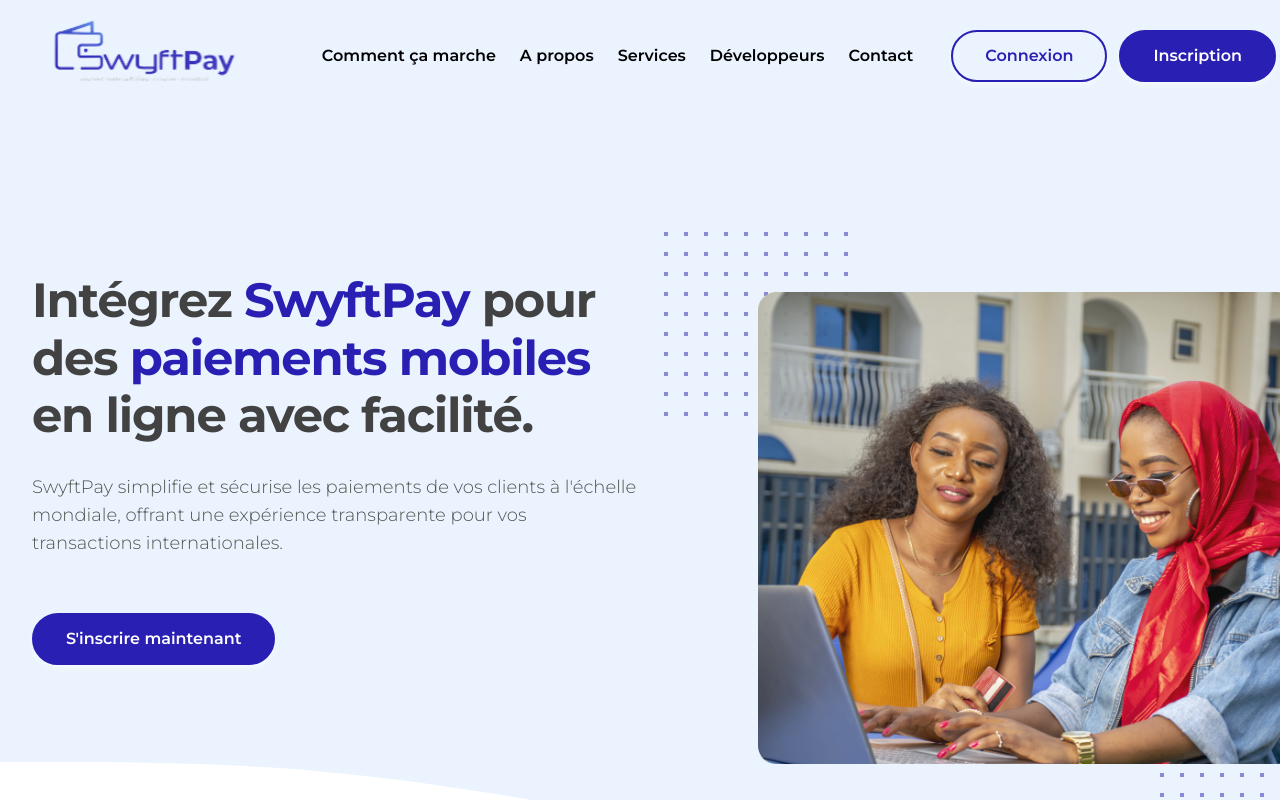
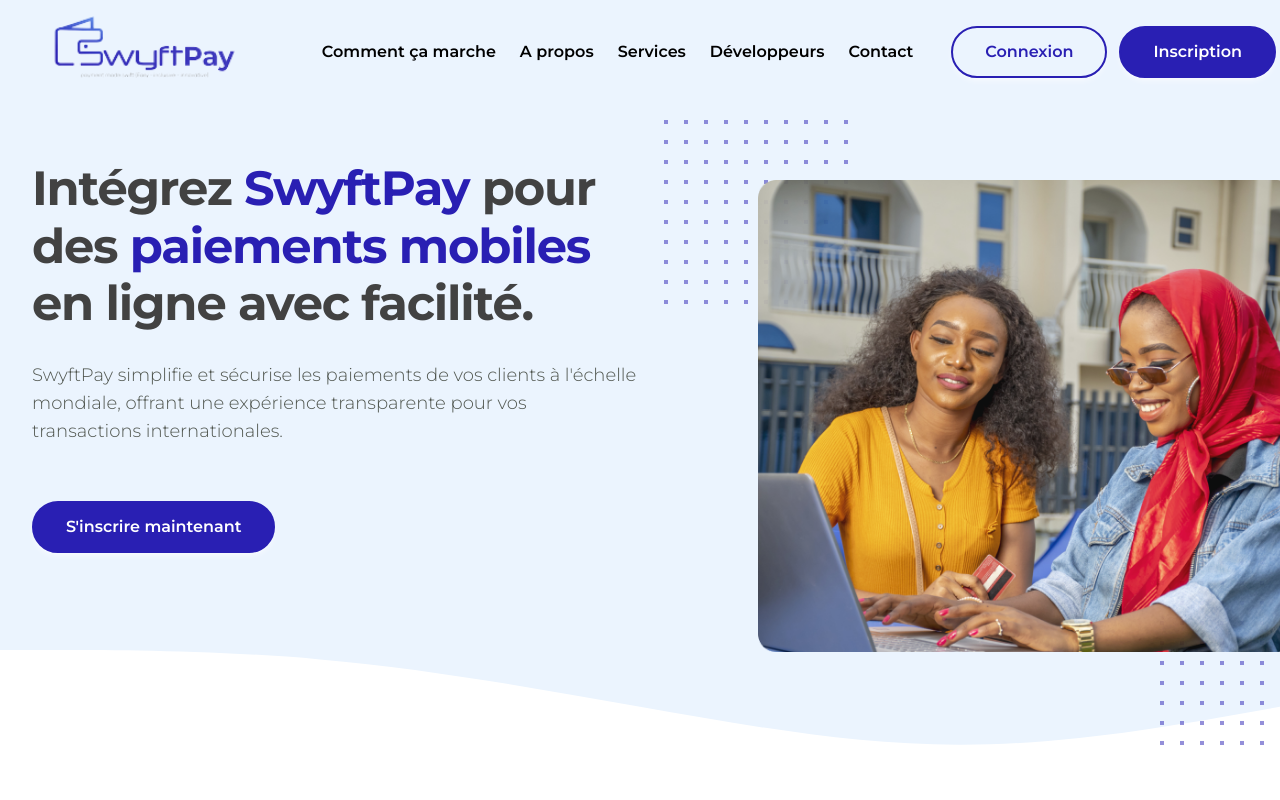
Before and after one commit to swyftpay-drc/frontend, a Next.js app: page / in a window 1280 px wide. Shown: the top 800 px of the page. Built offline with nearby package versions, Linux system fonts and the light colour scheme.

Commit message:
refactor:update images

```diff
--- a/src/components/client/home/testimonial-section/index.tsx
+++ b/src/components/client/home/testimonial-section/index.tsx
@@ -2,8 +2,7 @@
 import Avatar from "@/components/ui/avatar/Avatar";
 import SectionTitle from "../../layouts/section-title";
 import TestimonialCard from "./Card";
-import { IconPaint, IconCalendar, IconConfig } from "@/components/ui/icons";
-import Image from "next/image";
+import avatar from "@/assets/images/rkota.jpeg";
 
 export type TestimonialSectionProps = {
   title?: string;
@@ -24,21 +23,21 @@
           client={{ name: "Rosaire Kota", profession: "Developpeur" }}
           text="Cette plateforme a transformé la gestion de mes finances. Son interface conviviale et ses fonctionnalités puissantes m'ont permis de suivre et de gérer efficacement toutes mes transactions en un seul endroit. Une solution vraiment indispensable."
         >
-          <Avatar src="/docs/images/people/profile-picture-5.jpg" />
+          <Avatar src={avatar} />
         </TestimonialCard>
 
         <TestimonialCard
           client={{ name: "Benjamin Tondase", profession: "Entrepreneur" }}
           text="J'ai cherché pendant longtemps une solution pour centraliser mes investissements en ligne. Cette plateforme offre une intégration fluide avec diverses institutions financières, facilitant la gestion de mon portefeuille. Je la recommande vivement ."
         >
-          <Avatar src="/docs/images/people/profile-picture-5.jpg" />
+          <Avatar src={avatar} />
         </TestimonialCard>
 
         <TestimonialCard
           client={{ name: "Rosaire Kota", profession: "Developpeur" }}
           text="J'ai cherché pendant longtemps une solution pour centraliser mes investissements en ligne. Cette plateforme offre une intégration fluide avec diverses institutions financières, facilitant la gestion de mon portefeuille. Je la recommande vivement ."
         >
-          <Avatar src="/docs/images/people/profile-picture-5.jpg" />
+          <Avatar src={avatar} />
         </TestimonialCard>
       </div>
     </div>
--- a/src/components/client/layouts/navbar/index.tsx
+++ b/src/components/client/layouts/navbar/index.tsx
@@ -2,7 +2,7 @@
 import { BaseContainer } from "@/components/ui/container/BaseContainer";
 import { Button } from "@/components/ui/button";
 import Link from "next/link";
-import React, { useState } from "react";
+import React, {useEffect, useState} from "react";
 import { Logo } from "@/components/logo";
 import { IconMenu } from "@/components/ui/icons/Menu";
 import { IconClose } from "@/components/ui/icons";
@@ -18,6 +18,22 @@
 const Navbar: React.FC = () => {
   const [isDropdownOpen, setIsDropdownOpen] = useState(false);
   const [isActive, setIsActive] = useState(false);
+  const [isSticky, setIsSticky]= useState(false);
+
+  const handleSticky =() =>{
+    if(window.scrollY >100){
+      setIsSticky(true)
+      return
+    }
+    setIsSticky(false)
+  }
+  useEffect(() => {
+    document.addEventListener('scroll', handleSticky);
+    return () => {
+      document.removeEventListener('scroll', handleSticky);
+    };
+  }, []);
+
 
   const handleActiveMenu = () => {
     setIsActive(true);
@@ -45,8 +61,8 @@
     );
   };
   return (
-    <div className="w-full   bg-primary-400 relative">
-      <div className="w-full py-4 flex flex-row items-center justify-between mx-auto max-w-7xl px-4 sm:px-6 md:px-8 xl:px-1">
+    <div className={`w-full ${ isSticky?'bg-white/90 shadow-[rgba(7,_65,_210,_0.1)_0px_9px_30px] ':'bg-primary-400 '} transition-all duration-300 ease-in-out fixed top-0 z-50`}>
+      <div className="w-full py-3 flex flex-row items-center justify-between mx-auto max-w-7xl px-4 sm:px-6 md:px-8 xl:px-1">
         <div className="flex justify-between items-center p-0 z-50">
           <Link href={"/"} className="hidden xl:flex">
             {" "}
--- a/src/components/ui/avatar/Avatar.tsx
+++ b/src/components/ui/avatar/Avatar.tsx
@@ -1,9 +1,9 @@
-import Image from "next/image";
+import Image, {StaticImageData} from "next/image";
 import React from "react";
 export type Props = {
   subTitle?: string;
   className?: string;
-  src: string;
+  src:  StaticImageData;
 };
 const Avatar: React.FC<Props> = ({ src, className }) => {
   return (
```
Also changed, not shown: src/assets/images/rkota.jpeg (added).
